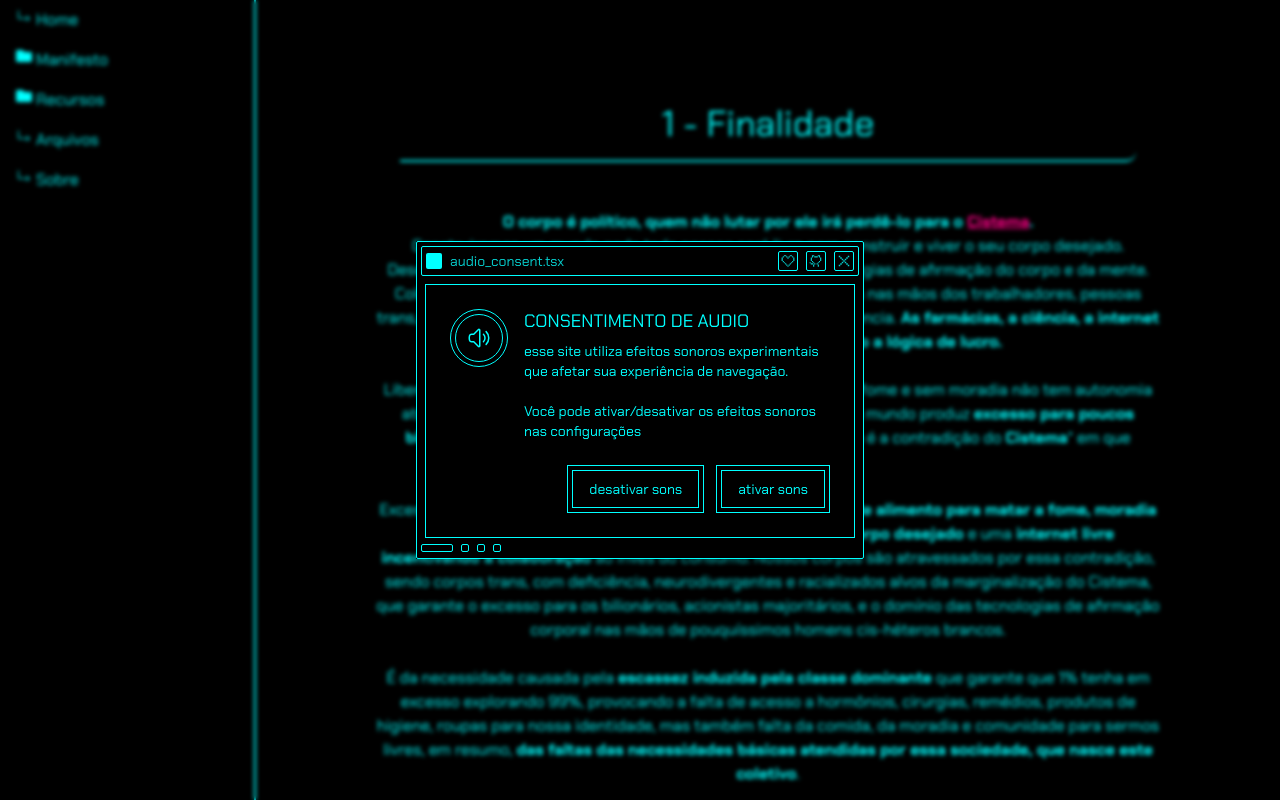
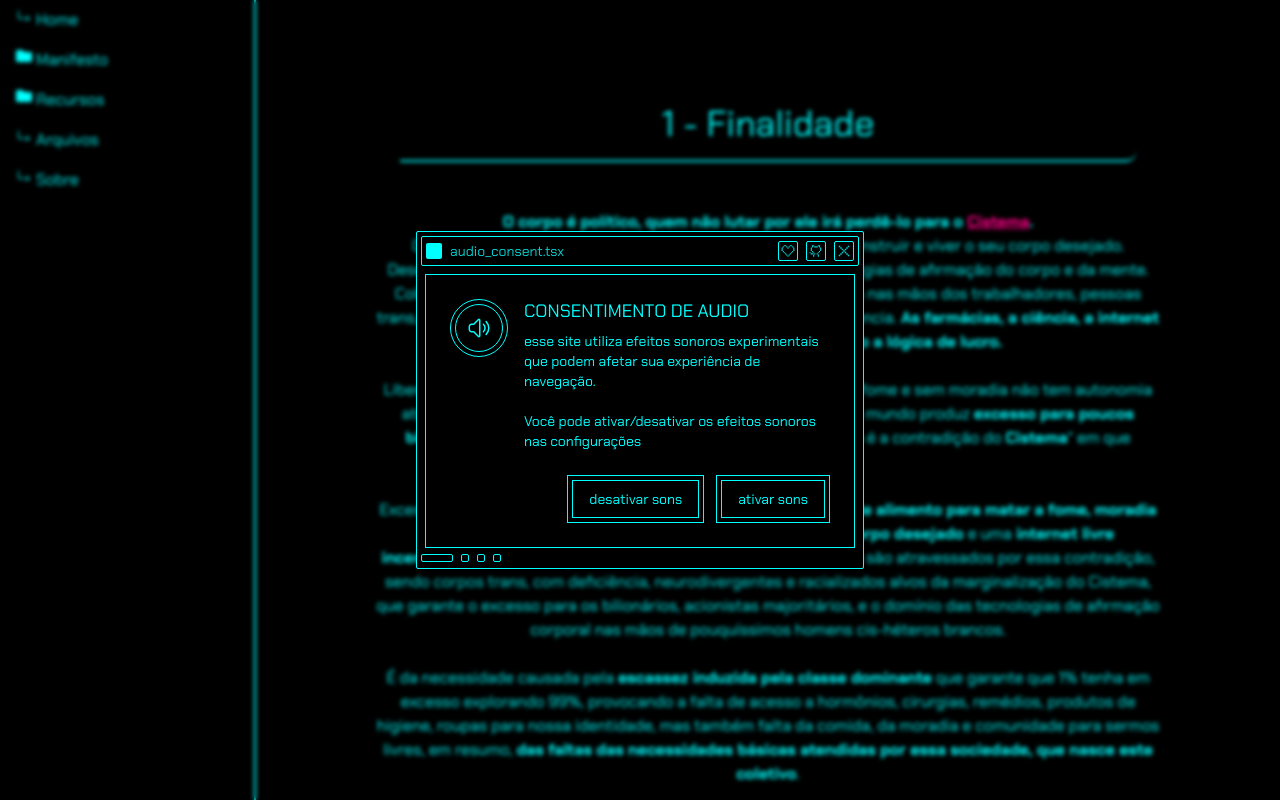
Before and after one commit to Coletivo-Anarquista-Trans/site, a Next.js app: page /manifesto in a window 1280 px wide. Shown: the top 800 px of the page. Built offline with nearby package versions, Linux system fonts and the light colour scheme.

Commit message:
fix: typo

```diff
--- a/src/components/molecules/AudioConsentModal/index.tsx
+++ b/src/components/molecules/AudioConsentModal/index.tsx
@@ -94,7 +94,7 @@ export default function AudioConsentModal() {
                           <div className="mt-2">
                             <p className="text-sm text-accent1">
                               esse site utiliza efeitos sonoros experimentais
-                              que afetar sua experiência de navegação.
+                              que podem afetar sua experiência de navegação.
                               <br />
                               <br />
                               Você pode ativar/desativar os efeitos sonoros nas
```
